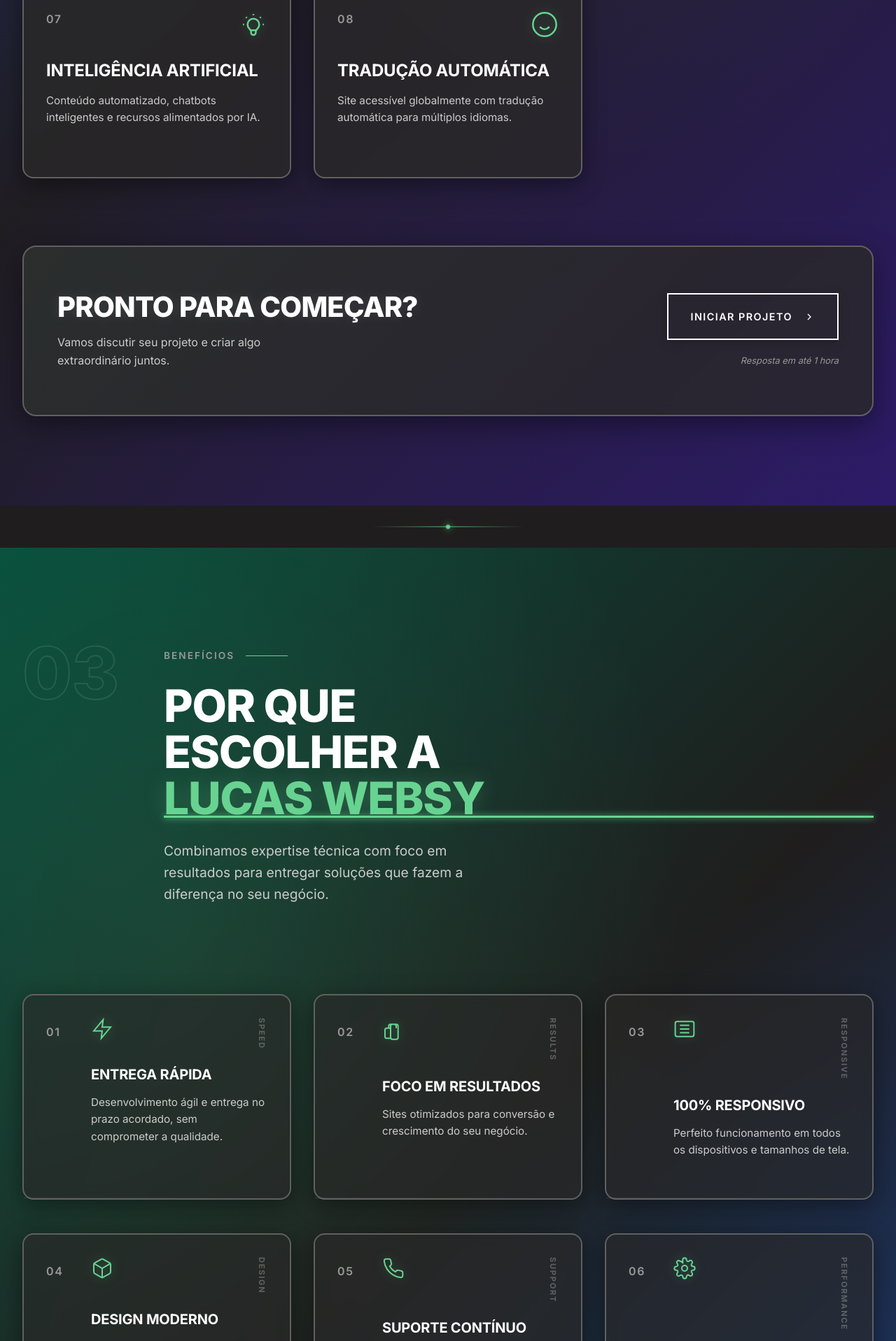
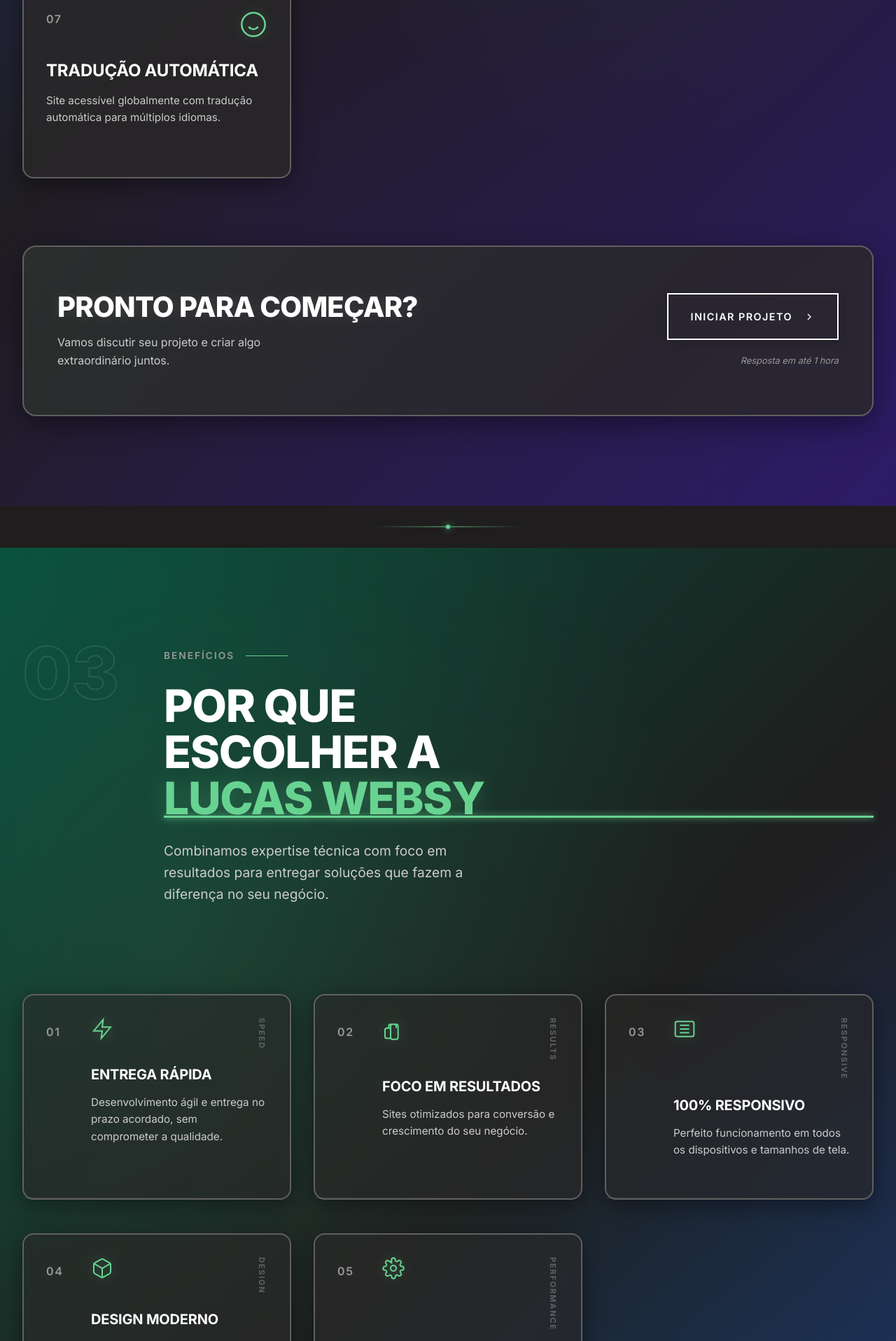
Before and after one commit to LucasElPingu/lucas-websy, a Next.js app: page / in a window 1280 px wide. Shown: the part 2200-4117 px from the top of the page at 70% size. Built offline with nearby package versions, Linux system fonts and the light colour scheme.

Commit message:
Remove support and AI items from Benefits and Services
Deleted the 'Suporte Contínuo' benefit and 'Inteligência Artificial' service from their respective lists in Benefits.tsx and Services.tsx. This streamlines the displayed offerings by removing these two items.

```diff
--- a/src/app/components/Benefits.tsx
+++ b/src/app/components/Benefits.tsx
@@ -64,17 +64,6 @@
     },
     {
       number: "05",
-      icon: (
-        <svg viewBox="0 0 24 24" fill="none" stroke="currentColor" strokeWidth="1.5">
-          <path d="M22 16.92v3a2 2 0 0 1-2.18 2 19.79 19.79 0 0 1-8.63-3.07 19.5 19.5 0 0 1-6-6 19.79 19.79 0 0 1-3.07-8.67A2 2 0 0 1 4.11 2h3a2 2 0 0 1 2 1.72 12.84 12.84 0 0 0 .7 2.81 2 2 0 0 1-.45 2.11L8.09 9.91a16 16 0 0 0 6 6l1.27-1.27a2 2 0 0 1 2.11-.45 12.84 12.84 0 0 0 2.81.7A2 2 0 0 1 22 16.92z"/>
-        </svg>
-      ),
-      title: "Suporte Contínuo",
-      description: "Acompanhamento pós-entrega e suporte técnico sempre que necessário.",
-      highlight: "SUPPORT"
-    },
-    {
-      number: "06",
       icon: (
         <svg viewBox="0 0 24 24" fill="none" stroke="currentColor" strokeWidth="1.5">
           <circle cx="12" cy="12" r="3"/>
--- a/src/app/components/Services.tsx
+++ b/src/app/components/Services.tsx
@@ -88,16 +88,6 @@
     },
     {
       number: "07",
-      icon: (
-        <svg viewBox="0 0 24 24" fill="none" stroke="currentColor" strokeWidth="1.5">
-          <path d="M9.663 17h4.673M12 3v1m6.364 1.636l-.707.707M21 12h-1M4 12H3m3.343-5.657l-.707-.707m2.828 9.9a5 5 0 117.072 0l-.548.547A3.374 3.374 0 0014 18.469V19a2 2 0 11-4 0v-.531c0-.895-.356-1.754-.988-2.386l-.548-.547z"/>
-        </svg>
-      ),
-      title: "Inteligência Artificial",
-      description: "Conteúdo automatizado, chatbots inteligentes e recursos alimentados por IA."
-    },
-    {
-      number: "08",
       icon: (
         <svg viewBox="0 0 24 24" fill="none" stroke="currentColor" strokeWidth="1.5">
           <circle cx="12" cy="12" r="10"/>
```
